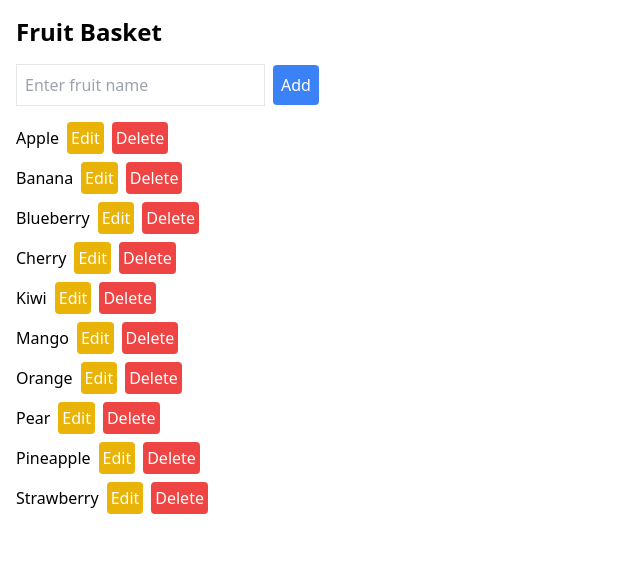
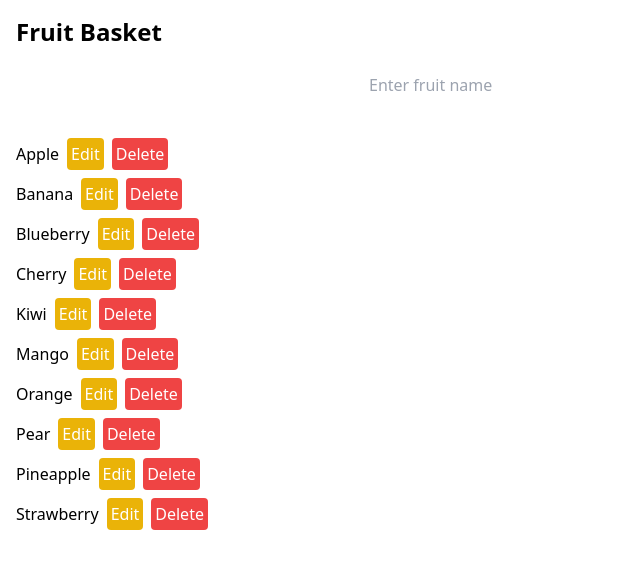
Before and after one commit to asanchezyali/fruit-basket, a React (Vite) app: page / in a window 1280 px wide. Shown: the top 568 px of the page, without its empty margins (0-640 px from the left). Built offline with nearby package versions, Linux system fonts and the light colour scheme.

Commit message:
🐞 Improve styling and layout of AddFruit component form

```diff
--- a/src/components/AddFruit.tsx
+++ b/src/components/AddFruit.tsx
@@ -30,18 +30,26 @@ function AddFruit({ onAdd }: AddFruitProps) {
   };
 
   return (
-    <form onSubmit={handleSubmit} className="mb-4">
+    <form onSubmit={handleSubmit} className="mb-8">
+      <div className="flex gap-4 max-w-xl mx-auto">
         <input
           type="text"
           value={name}
           onChange={(e) => setName(e.target.value)}
           placeholder="Enter fruit name"
-        className="border p-2 mr-2"
+          className="flex-1 px-4 py-2 rounded-lg bg-white/10 border border-white/20 focus:border-primary focus:ring-1 focus:ring-primary outline-none transition-colors"
         />
-      <button type="submit" disabled={isAdding} className="bg-blue-500 text-white p-2 rounded disabled:opacity-50">
-        {isAdding ? "Adding..." : "Add"}
+        <button
+          type="submit"
+          disabled={isAdding}
+          className="px-6 py-2 bg-gradient-to-r from-primary to-secondary rounded-lg font-medium text-white hover:opacity-90 transition-opacity disabled:opacity-50 disabled:cursor-not-allowed"
+        >
+          {isAdding ? 'Adding...' : 'Add'}
         </button>
-      {error && <div className="text-red-500 mt-2">{error}</div>}
+      </div>
+      {error && (
+        <div className="text-red-400 mt-2 text-center text-sm">{error}</div>
+      )}
     </form>
   );
 }
```
Lines whose indentation alone changed are shown as unchanged.
